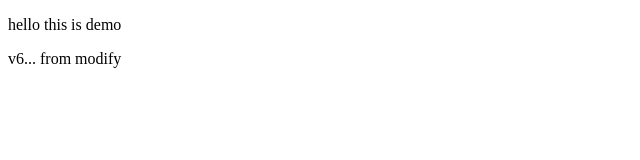
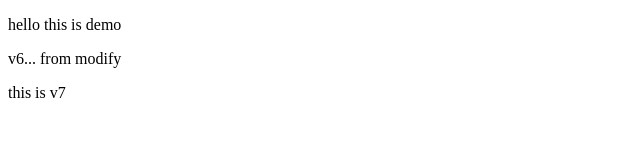
Before and after one commit to Sachi2305/Sample, a plain HTML site: page one/index.html in a window 1280 px wide. Shown: the full height of the page, 0-640 px from the left. Drawn offline with Linux system fonts and the light colour scheme.

Commit message:
this is v7

```diff
--- a/one/index.html
+++ b/one/index.html
@@ -8,5 +8,6 @@
 <body>
     <p>hello this is demo</p>
     <p>v6... from modify</p>
+    <p>this is  v7</p>
 </body>
 </html>
```
